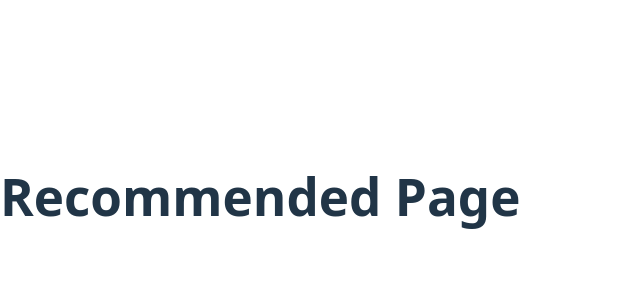
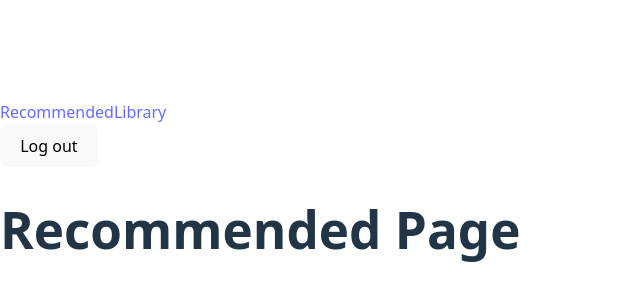
Before and after one commit to serhii-kravchenkoo/read-journey, a React (Vite) app: page /recommended in a window 1280 px wide. Shown: the part 204-504 px from the top of the page, without its empty margins (0-640 px from the left). Built offline with nearby package versions, Linux system fonts and the light colour scheme; no server answers; sample sign-in values are in the browser's storage.

Commit message:
add MainLayout, signoutUser, ProtectedRoute

```diff
--- a/src/App.jsx
+++ b/src/App.jsx
@@ -1,6 +1,27 @@
+import { useEffect } from "react";
 import AppRoutes from "./routes/AppRoutes";
+import { getCurrentUser } from "./api/auth";
+
 
 function App() {
+  useEffect(() => {
+    const token = localStorage.getItem("token");
+
+    if (!token) return;
+
+    const checkUser = async () => {
+      try {
+        const user = await getCurrentUser();
+        console.log("User is logged in:", user);
+      } catch (error) {
+        localStorage.removeItem("token");
+        console.log("Token invalid, removed", error);
+      }
+    };
+
+    checkUser();
+  }, []);
+
   return <AppRoutes />;
 }
 
--- a/src/api/auth.js
+++ b/src/api/auth.js
@@ -9,3 +9,13 @@ export const signinUser = async (userData) => {
   const response = await api.post("/users/signin", userData);
   return response.data;
 };
+
+export const getCurrentUser = async () => {
+  const response = await api.get("/users/current");
+  return response.data;
+};
+
+export const signoutUser = async () => {
+  const response = await api.post("/users/signout");
+  return response.data;
+};
--- /dev/null
+++ b/src/components/Header/Header.jsx
@@ -0,0 +1,29 @@
+import { signoutUser } from "../../api/auth";
+import { NavLink, useNavigate } from "react-router-dom";
+
+const Header = () => {
+  const navigate = useNavigate();
+
+  const handleLogout = async () => {
+    try {
+      await signoutUser();
+    } catch (error) {
+      console.log("Logout error", error);
+    } finally {
+      localStorage.removeItem("token");
+      navigate("/login");
+    }
+  };
+
+  return (
+      <header>
+          <nav>
+            <NavLink to="/recommended">Recommended</NavLink>
+            <NavLink to="/library">Library</NavLink>
+          </nav>
+          <button onClick={handleLogout}>Log out</button>
+    </header>
+  );
+};
+
+export default Header;
--- /dev/null
+++ b/src/layouts/MainLayout.jsx
@@ -0,0 +1,13 @@
+import Header from "../components/Header/Header";
+import { Outlet } from "react-router-dom";
+
+export default function MainLayout() {
+  return (
+    <>
+      <Header />
+      <main>
+        <Outlet />
+      </main>
+    </>
+  );
+}
--- a/src/pages/Login/Login.jsx
+++ b/src/pages/Login/Login.jsx
@@ -8,7 +8,7 @@ import { Link } from "react-router-dom";
 
 const validationSchema = Yup.object({
   email: Yup.string().email("Invalid email").required("Email is required"),
-  password: Yup.string().min(6, "Min 6 chars").required("Password is required"),
+  password: Yup.string().min(7, "Minimum 7 characters").required("Password is required"),
 });
 
 export default function Login() {
--- a/src/routes/AppRoutes.jsx
+++ b/src/routes/AppRoutes.jsx
@@ -2,6 +2,9 @@ import { Routes, Route } from "react-router-dom";
 import Register from "../pages/Register/Register";
 import Login from "../pages/Login/Login";
 import Recommended from "../pages/Recommended/Recommended";
+import ProtectedRoute from "./ProtectedRoute";
+import Library from "../pages/Library/Library";
+import MainLayout from "../layouts/MainLayout";
 
 
 function AppRoutes() {
@@ -9,7 +12,10 @@ function AppRoutes() {
     <Routes>
       <Route path="/register" element={<Register />} />
       <Route path="/login" element={<Login />} />
-      <Route path="/recommended" element={<Recommended />} />
+      <Route element={<ProtectedRoute><MainLayout /></ProtectedRoute>}>
+        <Route path="/recommended" element={<Recommended />} />
+        <Route path="/library" element={<Library />} />
+      </Route>
     </Routes>
   );
 }
--- /dev/null
+++ b/src/routes/ProtectedRoute.jsx
@@ -0,0 +1,11 @@
+import { Navigate } from "react-router-dom";
+
+export default function ProtectedRoute({ children }) {
+    const token = localStorage.getItem("token")
+        ;
+
+    if (!token) {
+    return <Navigate to="/login" replace />
+    }
+    return children
+}
```
Also changed, not shown: src/api/api.js (line endings or trailing spaces), src/routes/PrivateRoute.jsx (deleted).
